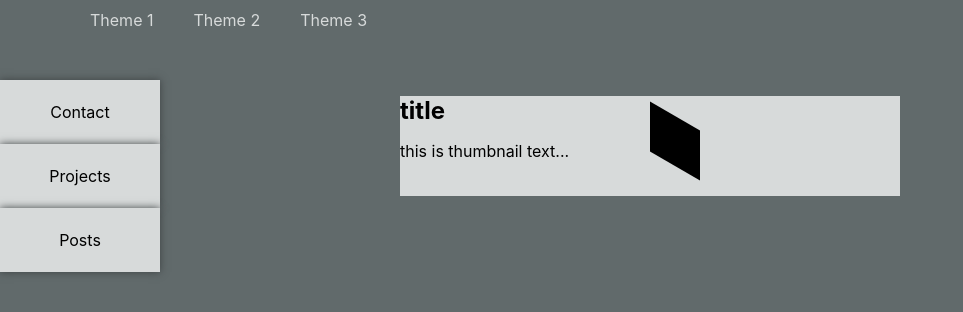
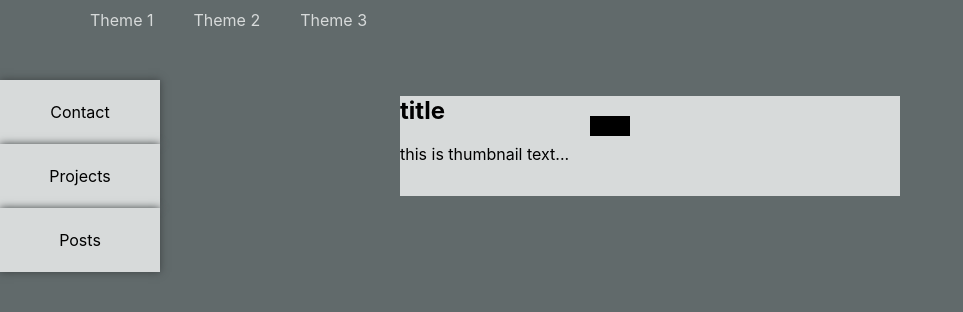
Before and after one commit to TYLER-JM/personal-homepage, a React (Create React App) app: page / in a window 1280 px wide. Shown: the top 312 px of the page, without its empty margins (0-963 px from the left). Built offline with nearby package versions, Linux system fonts and the light colour scheme.

Commit message:
changes the grid layout of the article header

```diff
--- a/src/styles/articles.scss
+++ b/src/styles/articles.scss
@@ -13,23 +13,39 @@ article {
     // flex-direction: row;
     // justify-content: space-evenly;
     display: grid;
-    grid-template: 50% 50% / 50% 50%;
+    grid-template: 50% 50% / 38% 37% 25%;
     h2 {
       grid-area: 1/1/2/2;
     }
     .arrow {
-      grid-area: 1/2/3/3;
-      background-color: black;
+      grid-area: 1/2/2/3;
       margin: 20px 0;
-      height: 50px;
-      width: 50px;
-      transform: skewY(30deg);
+      display: flex;
+      > div {
+        background-color: black;
+        height: 20px;
+        width: 20px;
+      }
+      .left.open, .right.close {
+        transform: skewY(30deg);
+        transition: all 1s;
+      }
+      .right.open, .left.close {
+        transform: skewY(-30deg);
+        transition: all 1s;
+      }
+      // .right {
+      //   background-color: salmon;
+      //   height: 50px;
+      //   width: 50px;
+      //   transform: skewY(-30deg);
+      // }
     }
     .arrow:hover {
       cursor: pointer;
     }
     p {
-      grid-area: 2/1/3/2;
+      grid-area: 2/1/3/3;
     }
 
   }
```
